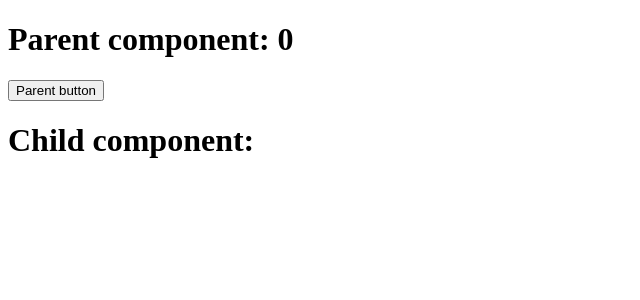
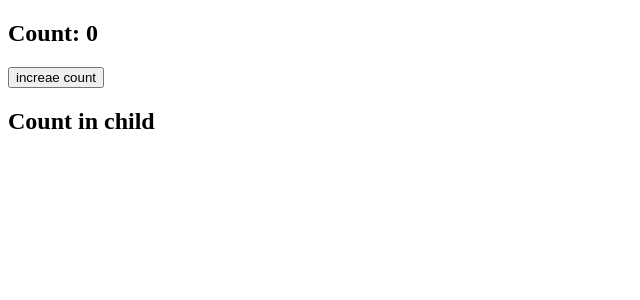
Before and after one commit to venkatravilla333/React-07, a React (Create React App) app in the folder myapp/: page /about in a window 1280 px wide. Shown: the top 300 px of the page, without its empty margins (0-640 px from the left). Built offline with nearby package versions, Linux system fonts and the light colour scheme.

Commit message:
usememo & usecallback

```diff
--- a/myapp/src/App.js
+++ b/myapp/src/App.js
@@ -1,5 +1,7 @@
 import React from 'react'
 import Parent from './Performance/Virtual-Dom/WithSameProp-Value/Parent';
+import Heavy from './Performance/Virtual-Dom/WithSameProp-Value/Heavy';
+import CallbackParent from './Performance/Virtual-Dom/WithSameProp-Value/CallbackParent';
 // import Parent from './Performance/Virtual-Dom/Without-Props/Parent';
 // import Parent from './client-side-routing/Parent';
 // import Inline from './CSS/Inline/Inline';
@@ -84,7 +86,9 @@ class App extends React.Component{
         {/* <Buttonone />
         <Buttontwo /> */}
         {/* <Parent/> */}
-        <Parent/>
+        {/* <Parent/> */}
+        {/* <Heavy/> */}
+        <CallbackParent/>
       </div>
     );
   }
--- /dev/null
+++ b/myapp/src/Performance/Virtual-Dom/WithSameProp-Value/CallbackChild.js
@@ -0,0 +1,13 @@
+import React from 'react'
+
+function CallbackChild(props) {
+
+  console.log('child render')
+  return (
+    <div>
+      <h2>Count in child </h2>
+    </div>
+  )
+}
+
+export default React.memo(CallbackChild)
--- /dev/null
+++ b/myapp/src/Performance/Virtual-Dom/WithSameProp-Value/CallbackParent.js
@@ -0,0 +1,27 @@
+import React, { useCallback, useState } from 'react'
+import CallbackChild from './CallbackChild'
+
+function CallbackParent() {
+  var [count, setCount] = useState(0)
+
+  var increaseCount = () => {
+    setCount(count+1)
+  }
+
+  var x = useCallback(() => {
+   return () => {};
+  }, [])
+
+
+
+  console.log('parent render')
+  return (
+    <div>
+      <h2>Count: {count}</h2>
+      <button onClick={increaseCount}>increae count</button>
+      <CallbackChild x={x} />
+    </div>
+  )
+}
+
+export default CallbackParent
--- /dev/null
+++ b/myapp/src/Performance/Virtual-Dom/WithSameProp-Value/Heavy.js
@@ -0,0 +1,38 @@
+import React, { useMemo, useState } from 'react'
+
+function Heavy() {
+  var [count, setCount] = useState(0)
+  var [num, setNum] = useState(20)
+
+  var factorialValue = useMemo(() => {
+  return calFactorial(num)
+ }, [num])
+
+  var increaseCount = () => {
+    setCount(count+1)
+  }
+  var increaseNum = () => {
+    setNum(num+1)
+  }
+
+  function calFactorial(n) {
+    var factResult = 1
+    for (var i = n; i >= 1; i--){
+      factResult = factResult*i
+    }
+    console.log('factorial')
+    return factResult
+  }
+  console.log('render')
+  return (
+    <div>
+      <h2>Count: {count}</h2>
+      <button onClick={increaseCount}>increase count</button>
+      <h2>Factorail Value: {factorialValue}</h2>
+      <button onClick={increaseNum}>increase num</button>
+
+    </div>
+  )
+}
+
+export default Heavy
--- a/myapp/src/Performance/Virtual-Dom/WithSameProp-Value/Parent.js
+++ b/myapp/src/Performance/Virtual-Dom/WithSameProp-Value/Parent.js
@@ -14,7 +14,8 @@ function Parent() {
       <h1>Parent component: {count}</h1>
       <button onClick={()=>setCount(count+1)}>Parent button</button>
 
-      <Child x={{...x, age: 20}} />
+      <Child x={{ ...x, age: 20 }} />
+
 
     </div>
   )
```
